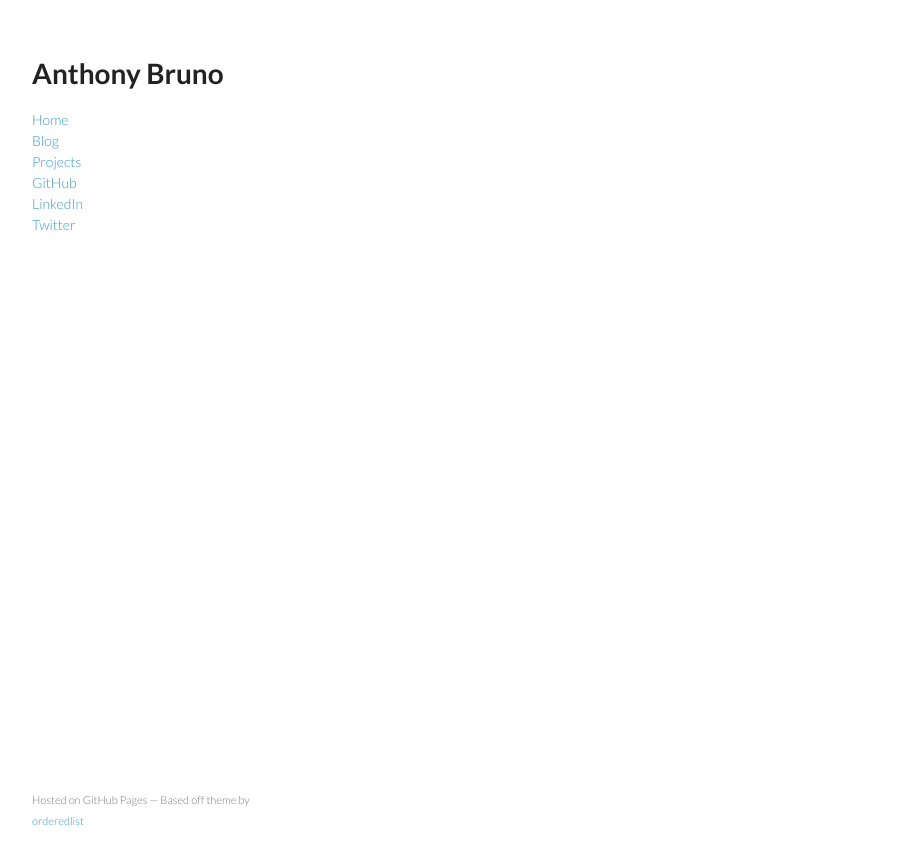
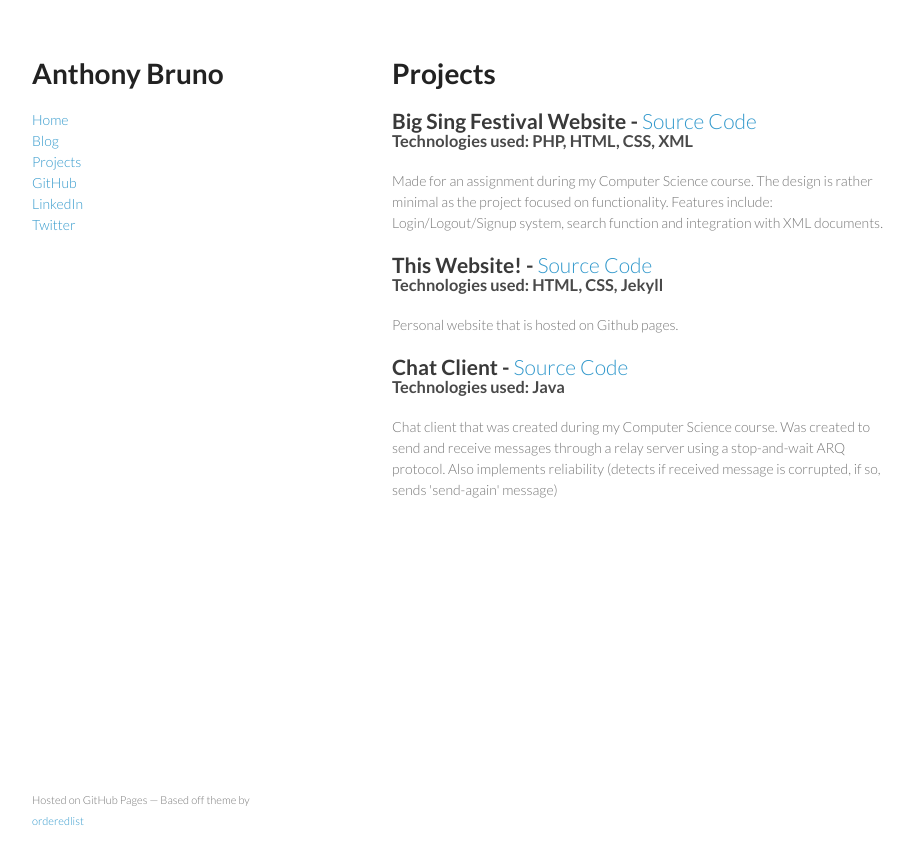
Before and after one commit to AussieGuy0/anthonybruno.dev, a Jekyll site: the page built from projects.html, in a window 1280 px wide. Shown: the top 864 px of the page, without its empty margins (178-1089 px from the left). Built offline with Jekyll 4.4.1, drawn with Linux system fonts in a browser that asks for light colours.

Commit message:
Fleshed out project page. Home page completed.

```diff
--- a/projects.html
+++ b/projects.html
@@ -2,3 +2,19 @@
 layout: master
 title: Projects
 ---
+<h1> Projects </h1>
+<div class="project">
+  <h2> Big Sing Festival Website - <a href="https://github.com/AussieGuy0/bigsing"> Source Code </a> </h2>
+  <h3> Technologies used: PHP, HTML, CSS, XML </h3>
+  <p> Made for an assignment during my Computer Science course. The design is rather minimal as the project focused on functionality. Features include: Login/Logout/Signup system, search function and integration with XML documents. </p>
+</div>
+<div class="project">
+  <h2> This Website! - <a href="https://github.com/AussieGuy0/AussieGuy0.github.io">Source Code</a> </h2>
+  <h3> Technologies used: HTML, CSS, Jekyll </h3>
+  <p> Personal website that is hosted on Github pages. </p>
+</div>
+<div class="project">
+  <h2> Chat Client - <a href="https://github.com/AussieGuy0/java-client">Source Code</a> </h2>
+  <h3> Technologies used: Java </h3>
+  <p> Chat client that was created during my Computer Science course. Was created to send and receive messages through a relay server using a stop-and-wait ARQ protocol. Also implements reliability (detects if received message is corrupted, if so, sends 'send-again' message) </p>
+</div>
--- a/stylesheets/styles.css
+++ b/stylesheets/styles.css
@@ -183,6 +183,10 @@ footer {
   bottom:50px;
 }
 
+.project h1, h2 {
+  margin-bottom: 0px;
+}
+
 @media print, screen and (max-width: 960px) {
 
   div.wrapper {
```
Also changed, not shown: index.html (+6 -4 lines), 3 other files.
